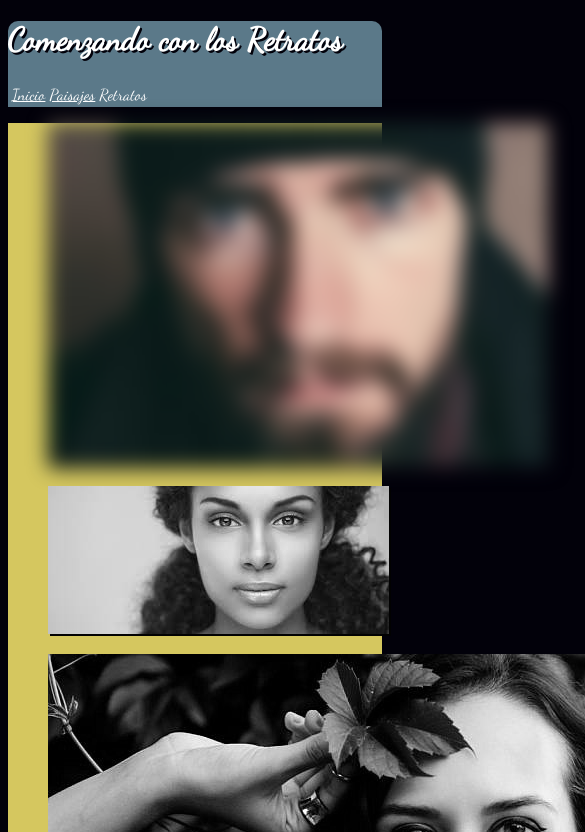
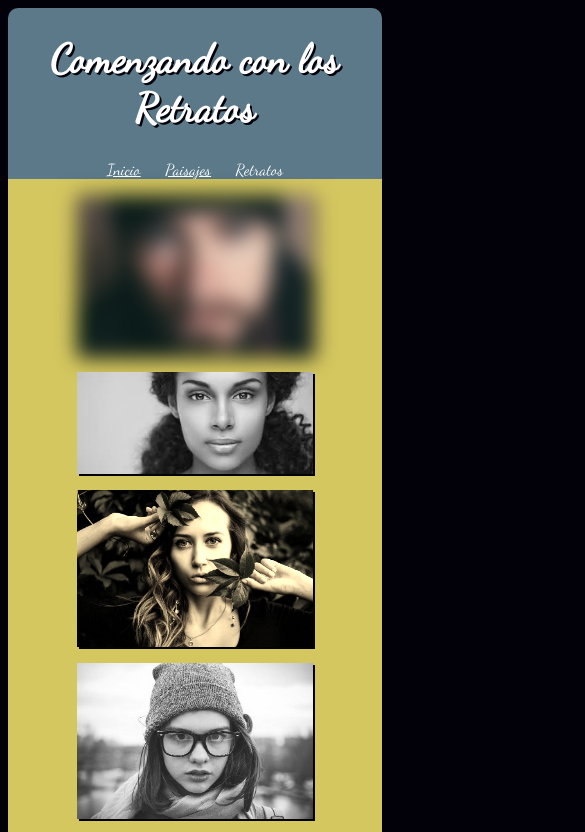
Before and after one commit to Yukai657/Web-de-Fotografia-Evaluaci-n-Final, a plain HTML site: page html/retratos.html in a window 390 px wide. Shown: the top 832 px of the page, 585 px wide, since content can reach past the window. Drawn offline with Linux system fonts and the light colour scheme.

Commit message:
Versión Móvil Terminada

```diff
--- a/css/filters.css
+++ b/css/filters.css
@@ -2,10 +2,10 @@ img[id$="1"]{
   filter: blur(10px);
 }
 
-img[id$="3"], img[id$="2"], img[id$="6"]{
+img[id$="2"], img[id$="4"], img[id$="6"]{
   filter: grayscale(100%);
 }
 
-img[id$="5"]{
+img[id$="3"]{
   filter: sepia(90%);
 }
--- a/css/query.css
+++ b/css/query.css
@@ -0,0 +1,34 @@
+@media (max-width:900px){
+  .contenido{
+    display: flex;
+    flex-flow: column wrap;
+  }
+  header h1{
+    text-align: center;
+    font-size: 2.5em;
+  }
+
+  nav{
+    text-align: center;
+  }
+  nav a{
+    padding: 10px;
+  }
+
+  img{
+    display: block;
+    margin: auto;
+  }
+
+  figcaption{
+    text-align: center;
+  }
+
+  .pie{
+    margin-left: 10%;
+  }
+
+  .pie ul{
+    list-style: none;
+  }
+}
--- a/css/style.css
+++ b/css/style.css
@@ -16,14 +16,13 @@ body{
 
 header h1{
   text-shadow: 2px 2px 0 #02010a;
-  text-align: left;
 }
 
-nav table tr td a{
+nav a{
   color: white;
 }
 
-nav table tr td a[href="#"]{
+nav a[href="#"]{
   text-decoration: none;
 }
 
@@ -46,6 +45,7 @@ figcaption{
 
 img{
   box-shadow: 2px 2px 0 #02010a;
+  width: 80%;
 }
 
 footer{
@@ -53,3 +53,7 @@ footer{
   border-radius: 0 0 10px 10px;
   color: black;
 }
+
+.contacto a{
+  color: black;
+}
--- a/html/retratos.html
+++ b/html/retratos.html
@@ -14,13 +14,9 @@
       <header class="cabecera">
         <h1>Comenzando con los Retratos</h1>
         <nav>
-            <table>
-              <tr>
-                <td><a href="../index.html">Inicio</a></td>
-                <td><a href="../html/paisajes.html">Paisajes</a></td>
-                <td><a href="#">Retratos</a></td>
-              </tr>
-            </table>
+          <a href="../index.html">Inicio</a>
+          <a href="../html/paisajes.html">Paisajes</a>
+          <a href="#">Retratos</a>
         </nav>
       </header>
       <section class="galeria">
@@ -28,33 +24,40 @@
           <figure>
             <img src="../img/faces/face1.jpg" id="imgf1">
           </figure>
+        </div>
+        <div class="columna2">
           <figure>
             <img src="../img/faces/face2.jpg" id="imgf2">
           </figure>
         </div>
-        <div class="columna2">
+        <div class="columna3">
           <figure>
             <img src="../img/faces/face3.jpg" id="imgf3">
           </figure>
+        </div>
+        <div class="columna1">
           <figure>
             <img src="../img/faces/face4.jpg" id="imgf4">
           </figure>
         </div>
-        <div class="columna3">
+        <div class="columna2">
           <figure>
             <img src="../img/faces/face5.jpg" id="imgf5">
           </figure>
+        </div>
+        <div class="columna3">
           <figure>
             <img src="../img/faces/face6.jpg" id="imgf6">
           </figure>
         </div>
       </section>
       <footer>
+        <section class="pie">
           <div class="contacto">
             <h2>Contacto</h2>
             <p>
               <ul>
-              <li>gianluna1234@gmail.com</li>
+                <li><a href="mailto:gianluna1234@gmail.com">gianluna1234@gmail.com</a></li>
                 <li>Luis María Drago 3335</li>
                 <li>Tel: +54 1131450487</li>
               </ul>
@@ -78,6 +81,7 @@
             <h2>Derechos</h2>
             <p>Gianfranco Luna © 2018</p>
           </div>
+        </section>
       </footer>
     </div>
   </body>
```
Also changed, not shown: html/paisajes.html (+14 -10 lines), index.html (+6 -8 lines). Lines whose indentation alone changed are shown as unchanged.
